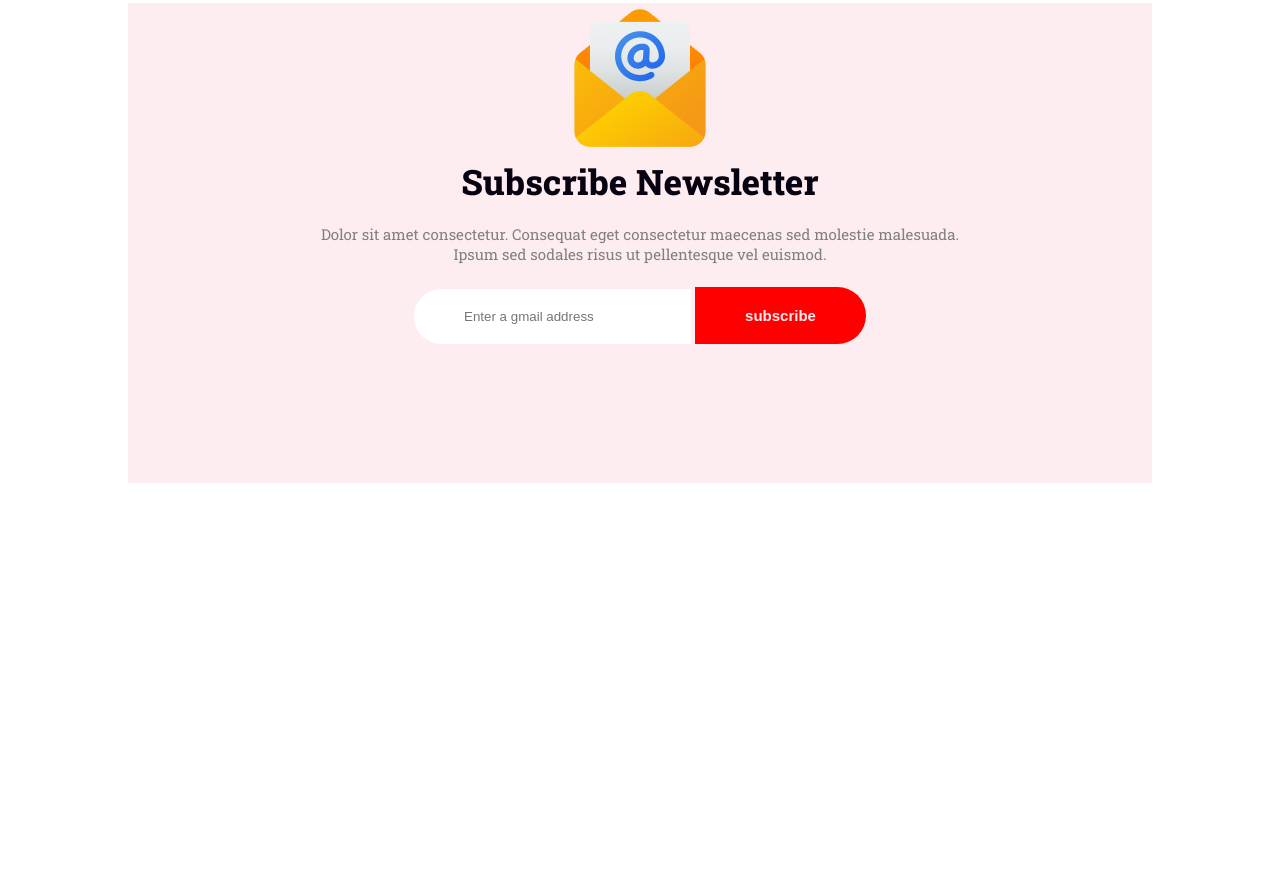
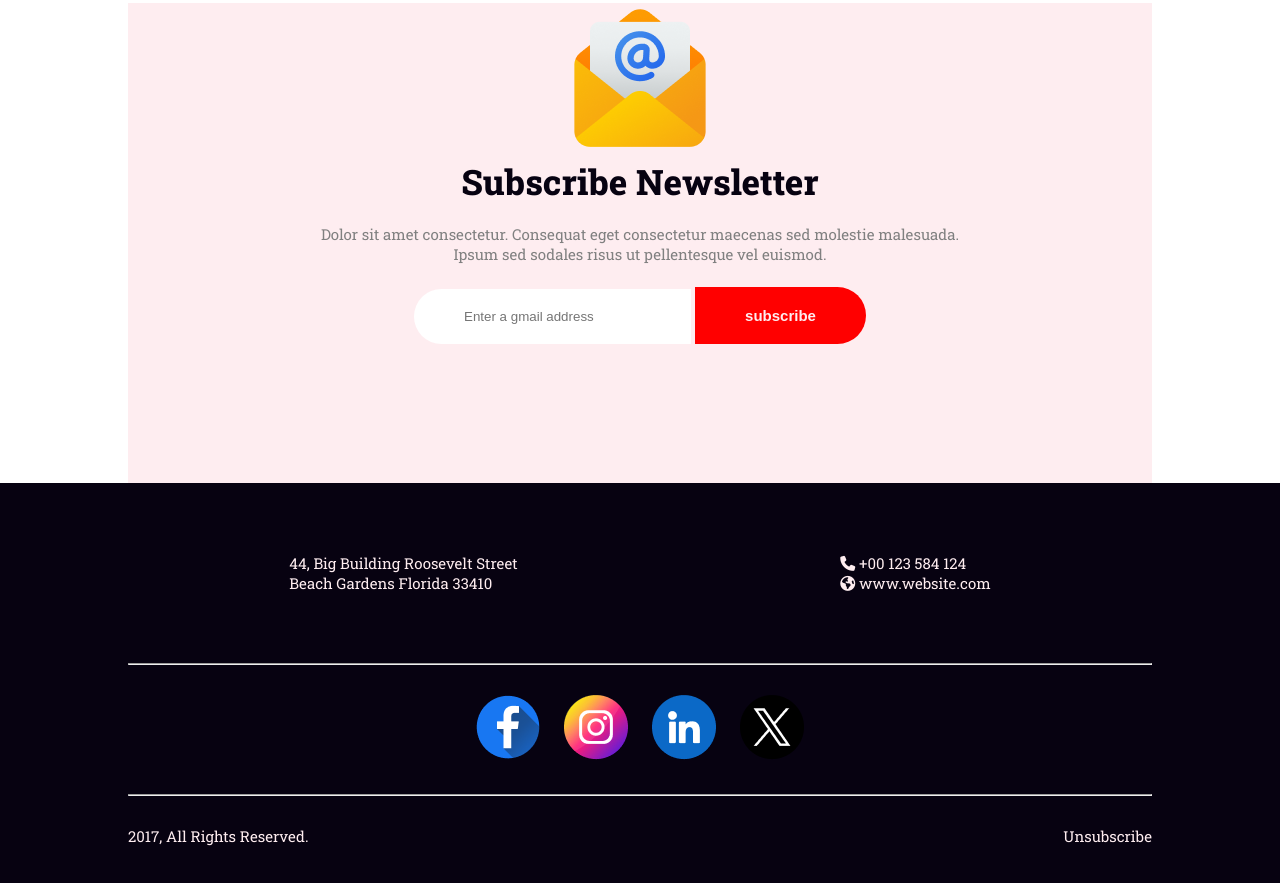
Before and after one commit to Samriddhadewan/assignment1-new-year-new-mission, a plain HTML site: page index.html in a window 1280 px wide. Shown: the part 4278-5161 px from the top of the page. Before the commit the page ends 4761 px from the top, so only its background shows below. Drawn offline with Linux system fonts and the light colour scheme.

Commit message:
footer section added

```diff
--- a/index.html
+++ b/index.html
@@ -9,6 +9,8 @@
 <link rel="preconnect" href="https://fonts.googleapis.com">
 <link rel="preconnect" href="https://fonts.gstatic.com" crossorigin>
 <link href="https://fonts.googleapis.com/css2?family=Roboto:ital,wght@0,100;0,300;0,400;0,500;0,700;0,900;1,100;1,300;1,400;1,500;1,700;1,900&display=swap" rel="stylesheet">
+<link rel="stylesheet" href="https://cdnjs.cloudflare.com/ajax/libs/font-awesome/6.5.1/css/all.min.css" integrity="sha512-DTOQO9RWCH3ppGqcWaEA1BIZOC6xxalwEsw9c2QQeAIftl+Vegovlnee1c9QX4TctnWMn13TZye+giMm8e2LwA==" crossorigin="anonymous" referrerpolicy="no-referrer" />
+
     <link rel="stylesheet" href="style.css">
     <title>Assignment 1</title>
 </head>
@@ -74,7 +76,32 @@
             <input type="email" name="" id="" placeholder="Enter a gmail address" class="gmail-address">
             <input type="button" value="subscribe" class="submit-btn">
         </div>
-
     </div>
+    <footer>
+        <div class="sub-footer">
+            <div class="office-address">
+                <p>44, Big Building Roosevelt Street
+                    <br>
+                    Beach Gardens Florida 33410
+                </p>
+                <div>
+                    <p><i class="fa-solid fa-phone"></i>  +00 123 584 124</p>
+                    <p><i class="fa-solid fa-earth-americas"></i>  www.website.com</p>
+                </div>
+            </div>
+            <hr >
+            <div class="icons">
+                <img class="icon" src="./resources/Facebook.png" alt="">
+                <img class="icon" src="./resources/Instagram.png" alt="">
+                <img class="icon" src="./resources/Linkedin.png" alt="">
+                <img class="icon" src="./resources/Twitter.png" alt="">
+            </div>
+            <hr>
+            <div class="credits">
+                <p>2017, All Rights Reserved.</p>
+                <p>Unsubscribe</p>
+            </div>
+        </div>
+    </footer>
 </body>
 </html>
--- a/style.css
+++ b/style.css
@@ -196,5 +196,38 @@ header{
     padding-bottom: 20px;
     padding-left: 50px;
     padding-right: 50px;
+}
+/* footer styles here  */
+footer{
+    height: 50vh;
+    width: 100%;
+    background-color: #070211;
+    color: #FEEDF0;
+    font-family: "Roboto Slab", serif;
+    font-size: 15px;
+}
+.sub-footer{
+    width: 80%;
+    margin: 0 auto;
+}
+.office-address{
+    display: flex;
+    justify-content: space-around;
+    padding-top: 70px;
+    padding-bottom: 70px;
 
 }
+.icons{
+    text-align: center;
+    padding-top: 30px;
+    padding-bottom: 30px;
+}
+.icon{
+    padding-left: 10px;
+    padding-right: 10px;
+}
+.credits{
+    display: flex;
+    justify-content: space-between;
+    padding-top: 30px;
+}
```
